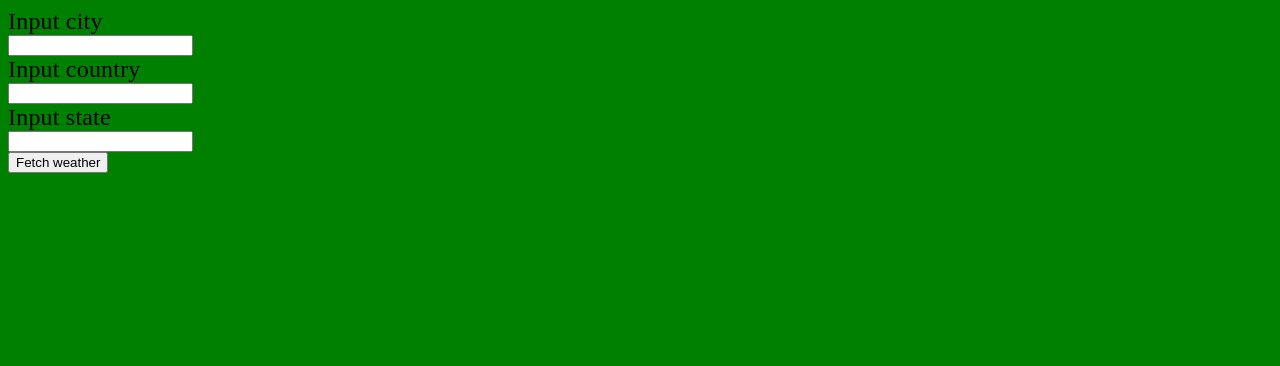
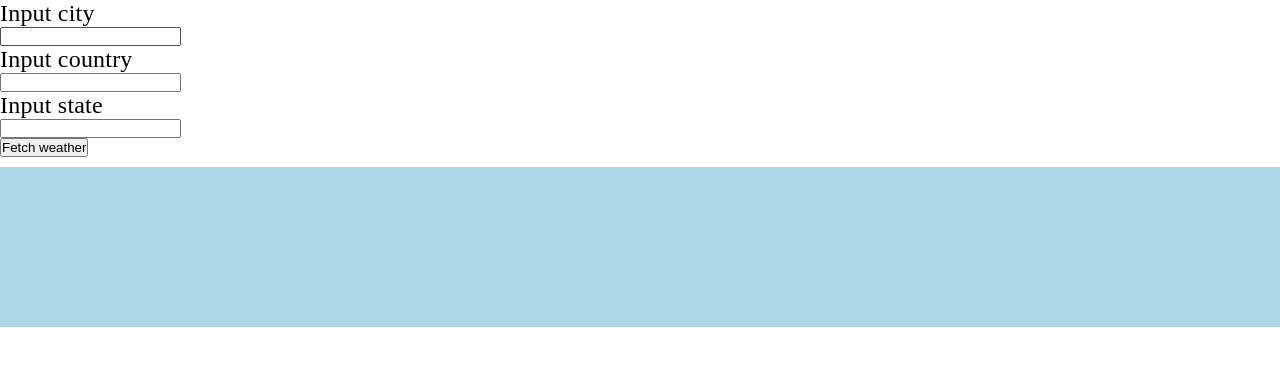
Before and after one commit to Jacob-FullStackDev/areas-temperature, a website: page index.html in a window 1280 px wide. Drawn offline with Linux system fonts and the light colour scheme.

Commit message:
Prepare for day/night feature

```diff
--- a/index.css
+++ b/index.css
@@ -1,9 +1,16 @@
+* {
+  margin: 0;
+  padding: 0;
+  box-sizing: border-box;
+}
+body,
+html {
+  width: 100%;
+  height: 100%;
+}
 label {
   font-size: 24px;
   letter-spacing: 0.2px;
-}
-body {
-  background-color: green;
 }
 ul > li {
   list-style: none;
@@ -14,6 +21,13 @@ input[type="text"] {
 .hidden {
   display: none;
 } /* Will be shown once weather is fetched */
-#Fetch-weather-btn {
+#fetch-weather-btn {
   margin-bottom: 10px;
 }
+#day-night-color-container {
+  background-color: lightblue;
+  height: 20%;
+}
+#weather-container {
+  height: 100%;
+}
--- a/index.html
+++ b/index.html
@@ -1,13 +1,13 @@
-<!DOCTYPE html>
+<!doctype html>
 <html lang="en">
   <head>
     <meta charset="UTF-8" />
     <meta name="viewport" content="width=device-width, initial-scale=1.0" />
     <title>Areas Temperature</title>
-  <link rel="stylesheet" href="index.css">
+    <link rel="stylesheet" href="index.css" />
     <script src="index.js" defer></script>
   </head>
-<div id="main-wrapper">
+  <body>
     <form id="location-input">
       <div>
         <label for="city">Input city</label>
@@ -21,16 +21,16 @@
         <label for="state">Input state</label>
         <input type="text" name="state" id="state" />
       </div>
-  <button id="fetch-weather-btn" name="fetch-weather-btn" type="submit">Fetch weather</button>
+      <button id="fetch-weather-btn" name="fetch-weather-btn" type="submit">
+        Fetch weather
+      </button>
     </form>
     <section id="weather-container">
       <button id="toggle-unit-btn" class="hidden">In fahrenheit</button>
       <button id="save-location-btn" class="hidden">Save location</button>
-  <header id="weather-display">
-  </header>
-  <section id="saved-locations-btns-container">
+      <header id="weather-display"></header>
+      <section id="saved-locations-btns-container"></section>
+      <section id="day-night-color-container"></section>
     </section>
-  </section>
-</div>
   </body>
 </html>
```
Lines whose indentation alone changed are shown as unchanged.
